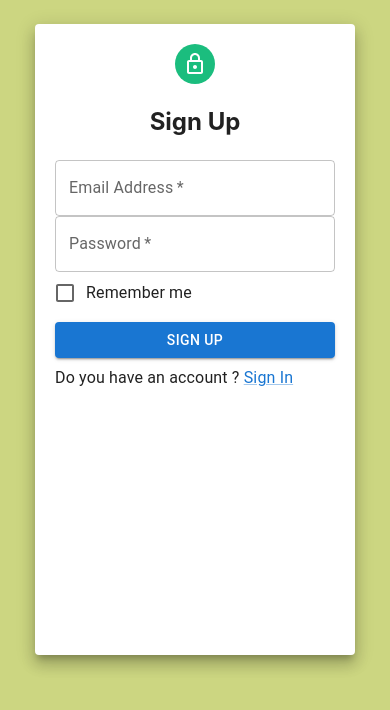
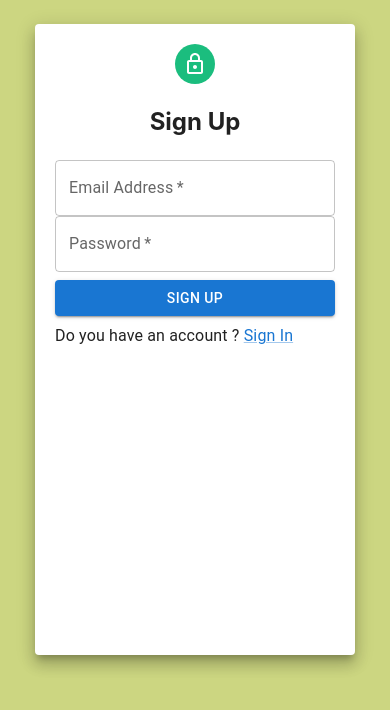
Before and after one commit to ayumi-ayumi/todo-list-ts, a React (Vite) app: page /todolist in a window 390 px wide. Shown: the top 710 px of the page. Built offline with nearby package versions, Linux system fonts and the light colour scheme; no server answers.

Commit message:
Added a responsive design mobile

```diff
--- a/src/components/Auth.tsx
+++ b/src/components/Auth.tsx
@@ -88,15 +88,6 @@ export default function Auth() {
               E-mail address or password is wrong.
             </Typography>
           )}
-          <FormControlLabel
-            control={
-              <Checkbox
-                name="checkedB"
-                color="primary"
-              />
-            }
-            label="Remember me"
-          />
           <Button onClick={haveAccout ? logIn : signUp} color='primary' variant="contained" style={btnstyle} fullWidth>{haveAccout ? "Sign In" : "Sign Up"}</Button>
           {/* <Typography >
             <Link href="#" >
--- a/src/style/App.css
+++ b/src/style/App.css
@@ -21,13 +21,8 @@
   margin-right: 5%;
 
   button {
-    width: 10%;
-    border-radius: 15px;
+  border-radius: 50px;
   }
-}
-
-.signOut-button {
-  margin-right: 50px;
 }
 
 .container {
@@ -36,17 +31,17 @@
   padding-bottom: 20px;
   margin: 0 auto;
 
-  @media only screen and (max-width: 599px) {
-    width: 90%;
+  @media screen and (max-width: 599px) {
+    width: 100%;
+    background-color: transparent;
   }
 }
 
 h1 {
   font-size: 3.2em;
-  line-height: 1.1;
   margin: 0;
 
-  @media only screen and (max-width: 599px) {
+  @media screen and (max-width: 599px) {
     font-size: 2em;
   }
 }
@@ -55,11 +50,6 @@ h1 {
   display: flex;
   width: 80%;
   margin: 0 auto;
-  justify-content: space-between;
-
-  @media only screen and (max-width: 599px) {
-    width: 92%;
-  }
 }
 
 form {
@@ -69,11 +59,11 @@ form {
 }
 
 .list-container {
-  background: #f9f9f9;
+  background-color: #f9f9f9;
   width: 86%;
   margin: 0 auto;
 
-  @media only screen and (max-width: 599px) {
+  @media screen and (max-width: 599px) {
     width: 92%;
   }
 }
@@ -81,7 +71,7 @@ form {
 ul {
   padding: 20px;
 
-  @media only screen and (max-width: 599px) {
+  @media screen and (max-width: 599px) {
     width: 90%;
   }
 }
@@ -99,7 +89,7 @@ li {
     border-radius: 4px;
     margin-left: 10px;
 
-    @media only screen and (max-width: 599px) {
+    @media screen and (max-width: 599px) {
       height: 15px;
       width: 15px;
       border-radius: 4px;
@@ -120,8 +110,8 @@ li {
     font-size: 18px;
     text-align: left;
 
-    @media only screen and (max-width: 599px) {
-      font-size: 0.9rem;
+    @media screen and (max-width: 599px) {
+      font-size: 1rem;
     }
   }
 }
@@ -131,7 +121,7 @@ li {
 }
 
 .buttons button svg {
-  @media only screen and (max-width: 599px) {
+  @media screen and (max-width: 599px) {
     height: 20px;
     width: 20px;
   }
```
